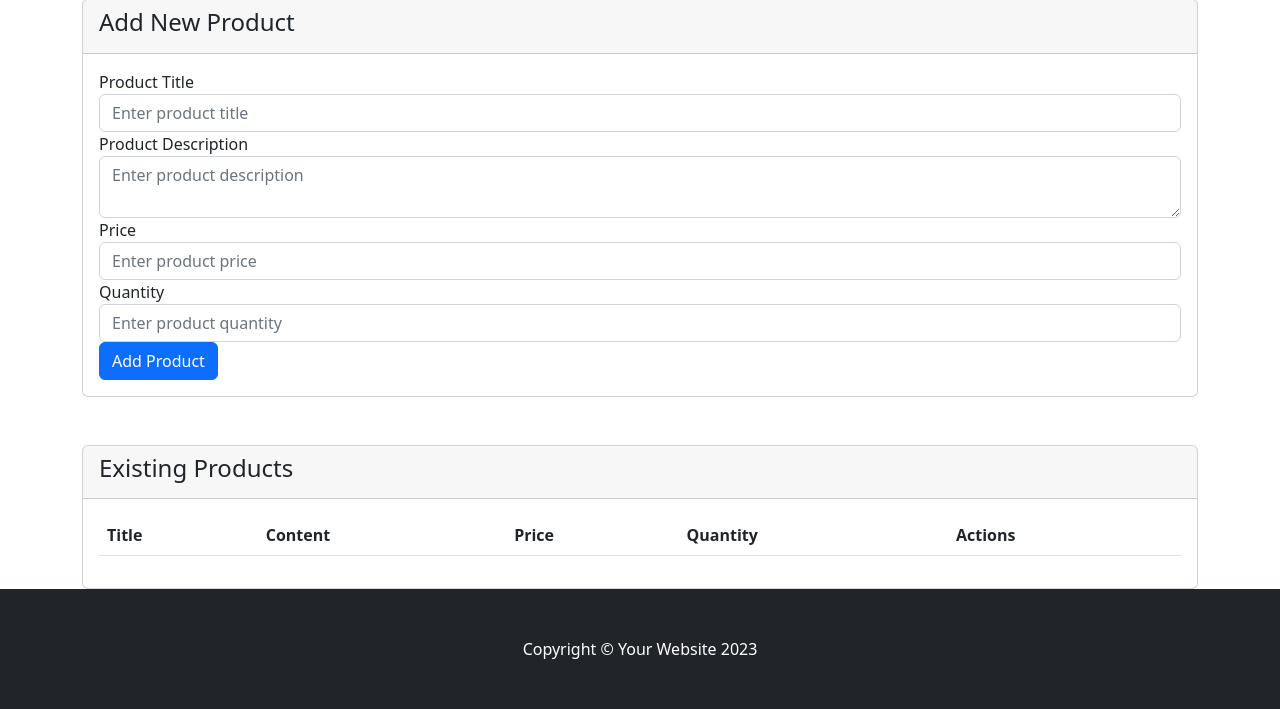
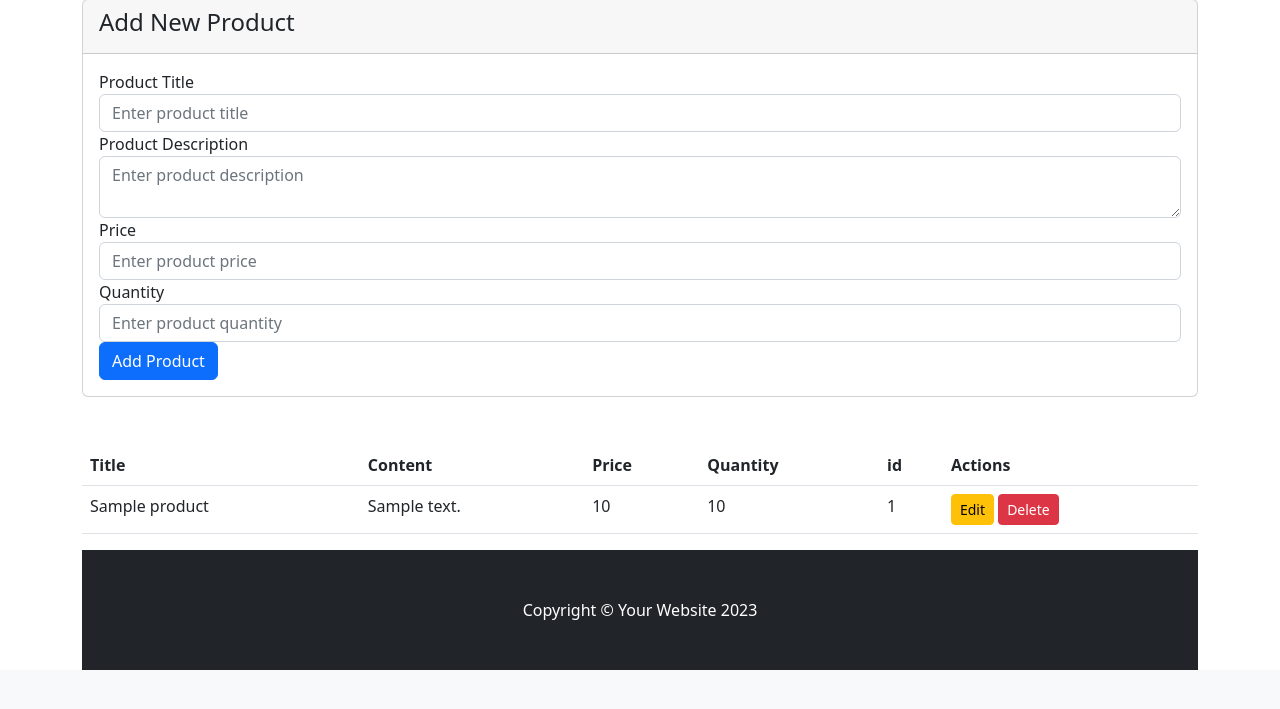
Before and after one commit to Getos/djangoMarketplace, a Django app: template ecommerce/templates/product_portal.html in a window 1280 px wide. Shown: the part 516-1225 px from the top of the page. After the commit the page ends 1186 px from the top, so only its background shows below. Run offline with Django 5.2, Linux system fonts and the light colour scheme; the template is opened without the code that fills it: most values are stand-ins (such as "Sample title", 1, 10 or a date in 2020); lists and menus that the app fills with data are empty; some libraries are stand-ins or nearby versions.

Commit message:
added option to add new products to database. added display of current database and button to delete and update not functional yet

```diff
--- a/ecommerce/ecommerce/views.py
+++ b/ecommerce/ecommerce/views.py
@@ -157,4 +157,8 @@ def staff_or_admin_check(user):
 
 @user_passes_test(staff_or_admin_check, login_url='/login/')
 def product_portal(request):
-    return render(request, 'product_portal.html')
+    products = Product.objects.all()
+    context = {
+        'products': products
+    }
+    return render(request, 'product_portal.html', context)
--- /dev/null
+++ b/ecommerce/static/javascripts/product.js
@@ -0,0 +1,154 @@
+// product.js
+
+// Fetch and display products
+export async function fetchProducts() {
+    try {
+        const response = await fetch('/api/products/');
+        if (!response.ok) {
+            throw new Error(`HTTP error! status: ${response.status}`);
+        }
+        const data = await response.json();
+        populateProductTable(data);
+    } catch (error) {
+        console.error('Error fetching products:', error);
+    }
+}
+
+// Populate product table
+function populateProductTable(products) {
+    const productTable = document.getElementById('productTable');
+    productTable.innerHTML = '';  // Clear existing rows
+    products.forEach(product => {
+        const row = `
+            <tr>
+                <td>${product.title}</td>
+                <td>${product.content}</td>
+                <td>${product.price}</td>
+                <td>${product.quantity}</td>
+                <td>
+                    <button class="btn btn-sm btn-warning edit-btn" data-id="${product.id}">Edit</button>
+                    <button class="btn btn-sm btn-danger delete-btn" data-id="${product.id}">Delete</button>
+                </td>
+            </tr>
+        `;
+        productTable.innerHTML += row;
+    });
+
+    // Attach event listeners after populating the table
+    attachEventListeners();
+}
+
+// Attach event listeners to the edit and delete buttons
+function attachEventListeners() {
+    document.querySelectorAll('.edit-btn').forEach(button => {
+        button.addEventListener('click', () => {
+            const productId = button.getAttribute('data-id');
+            if (productId) {
+                editProduct(productId);
+            } else {
+                console.error('Product ID is undefined.');
+            }
+        });
+    });
+
+    document.querySelectorAll('.delete-btn').forEach(button => {
+        button.addEventListener('click', () => {
+            const productId = button.getAttribute('data-id');
+            if (productId) {
+                deleteProduct(productId);
+            } else {
+                console.error('Product ID is undefined.');
+            }
+        });
+    });
+}
+
+// Edit product
+export async function editProduct(id) {
+    try {
+        const response = await fetch(`/api/products/${id}/`);
+        if (!response.ok) {
+            throw new Error(`HTTP error! status: ${response.status}`);
+        }
+        const product = await response.json();
+
+        // Populate form fields with the product data
+        document.getElementById('title').value = product.title;
+        document.getElementById('content').value = product.content;
+        document.getElementById('price').value = product.price;
+        document.getElementById('quantity').value = product.quantity;
+        document.getElementById('productId').value = product.id;  // Hidden field to track product ID
+        document.getElementById('submitBtn').innerText = 'Update Product';  // Change button text
+    } catch (error) {
+        console.error('Error editing product:', error);
+    }
+}
+
+// Update product
+export async function updateProduct(id) {
+    const title = document.getElementById('title').value;
+    const content = document.getElementById('content').value;
+    const price = document.getElementById('price').value;
+    const quantity = document.getElementById('quantity').value;
+
+    try {
+        const response = await fetch(`/api/products/${id}/update/`, {
+            method: 'PUT',
+            headers: {
+                'Content-Type': 'application/json',
+                'X-CSRFToken': '{{ csrf_token }}',
+            },
+            body: JSON.stringify({
+                title: title,
+                content: content,
+                price: price,
+                quantity: quantity
+            })
+        });
+
+        if (!response.ok) {
+            throw new Error(`HTTP error! status: ${response.status}`);
+        }
+
+        alert('Product updated successfully!');
+        fetchProducts();  // Refresh product list
+        resetForm();  // Reset form fields
+    } catch (error) {
+        console.error('Error updating product:', error);
+    }
+}
+
+// Delete product
+export async function deleteProduct(id) {
+    if (confirm('Are you sure you want to delete this product?')) {
+        try {
+            const response = await fetch(`/api/products/${id}/delete/`, {
+                method: 'DELETE',
+                headers: {
+                    'X-CSRFToken': '{{ csrf_token }}',
+                },
+            });
+
+            if (!response.ok) {
+                throw new Error(`HTTP error! status: ${response.status}`);
+            }
+
+            alert('Product deleted successfully!');
+            fetchProducts();  // Refresh product list
+        } catch (error) {
+            console.error('Error deleting product:', error);
+        }
+    }
+}
+
+// Reset the form after update
+function resetForm() {
+    document.getElementById('addProductForm').reset();
+    document.getElementById('productId').value = '';  // Clear hidden product ID field
+    document.getElementById('submitBtn').innerText = 'Add Product';  // Reset button text
+}
+
+// Initial fetching of products when the DOM is fully loaded
+document.addEventListener('DOMContentLoaded', () => {
+    fetchProducts();
+});
--- a/ecommerce/templates/product_portal.html
+++ b/ecommerce/templates/product_portal.html
@@ -1,15 +1,18 @@
 {% extends 'base.html' %}
 {% block content %}
+{% load static %}
 <div class="container mt-5">
     <h2>Product Management Portal</h2>
 
-    <!-- Add Product Form -->
+    <!-- Add/Update Product Form -->
     <div class="card mb-5">
         <div class="card-header">
-            <h4>Add New Product</h4>
+            <h4 id="formHeader">Add New Product</h4> <!-- Dynamically change header based on action -->
         </div>
         <div class="card-body">
             <form id="addProductForm">
+                <input type="hidden" id="productId">  <!-- Hidden input to store product ID for editing -->
+
                 <div class="form-group">
                     <label for="title">Product Title</label>
                     <input type="text" class="form-control" id="title" placeholder="Enter product title" required>
@@ -26,44 +29,63 @@
                     <label for="quantity">Quantity</label>
                     <input type="number" class="form-control" id="quantity" placeholder="Enter product quantity" required>
                 </div>
-                <button type="submit" class="btn btn-primary">Add Product</button>
+                <button type="submit" class="btn btn-primary" id="submitBtn">Add Product</button>
             </form>
         </div>
     </div>
 
-    <!-- Product List -->
-    <div class="card">
-        <div class="card-header">
-            <h4>Existing Products</h4>
-        </div>
-        <div class="card-body">
-            <table class="table">
+
+<table id="productTable" class="table">
     <thead>
         <tr>
             <th>Title</th>
             <th>Content</th>
             <th>Price</th>
             <th>Quantity</th>
+            <th>id</th>
             <th>Actions</th>
         </tr>
     </thead>
-                <tbody id="productTable">
-                    <!-- Products will be populated here via JS -->
+    <tbody>
+        {% for product in products %}
+        <tr>
+            <td>{{ product.title }}</td>
+            <td>{{ product.content }}</td>
+            <td>{{ product.price }}</td>
+            <td>{{ product.quantity }}</td>
+            <td>{{ product.id }}</td>
+            <td>
+                <button class="btn btn-sm btn-warning edit-btn" data-id="{{ product.id }}">Edit</button>
+                <button class="btn btn-sm btn-danger delete-btn" data-id="{{ product.id }}">Delete</button>
+            </td>
+        </tr>
+        {% endfor %}
     </tbody>
 </table>
-        </div>
-    </div>
-</div>
+<script type="module">
+    import { fetchProducts, deleteProduct, editProduct, updateProduct } from '{% static "javascripts/product.js" %}';
 
-<script>
+    // Fetch products on page load
+    document.addEventListener('DOMContentLoaded', () => {
+        fetchProducts();
+    });
+
+    // Add/Update product form submission
     document.getElementById('addProductForm').addEventListener('submit', function (e) {
         e.preventDefault();
+        const productId = document.getElementById('productId').value;
+
+        if (productId) {
+            // If productId exists, it's an update
+            updateProduct(productId);
+        } else {
+            // Otherwise, it's a new product addition
             const title = document.getElementById('title').value;
             const content = document.getElementById('content').value;
             const price = document.getElementById('price').value;
             const quantity = document.getElementById('quantity').value;
 
-        fetch('/your-product-create-url/', {
+            fetch('/api/products/', {
                 method: 'POST',
                 headers: {
                     'Content-Type': 'application/json',
@@ -79,12 +101,11 @@
             .then(response => response.json())
             .then(data => {
                 alert('Product added successfully!');
-            location.reload();  // Refresh the page to show the new product
+                fetchProducts();  // Refresh product list
+                resetForm();
             })
             .catch(error => console.error('Error:', error));
+        }
     });
-
-    // You can also fetch products and populate the table dynamically
-    // This part is for listing and delete/update actions.
 </script>
 {% endblock %}
```
Lines whose indentation alone changed are shown as unchanged.
